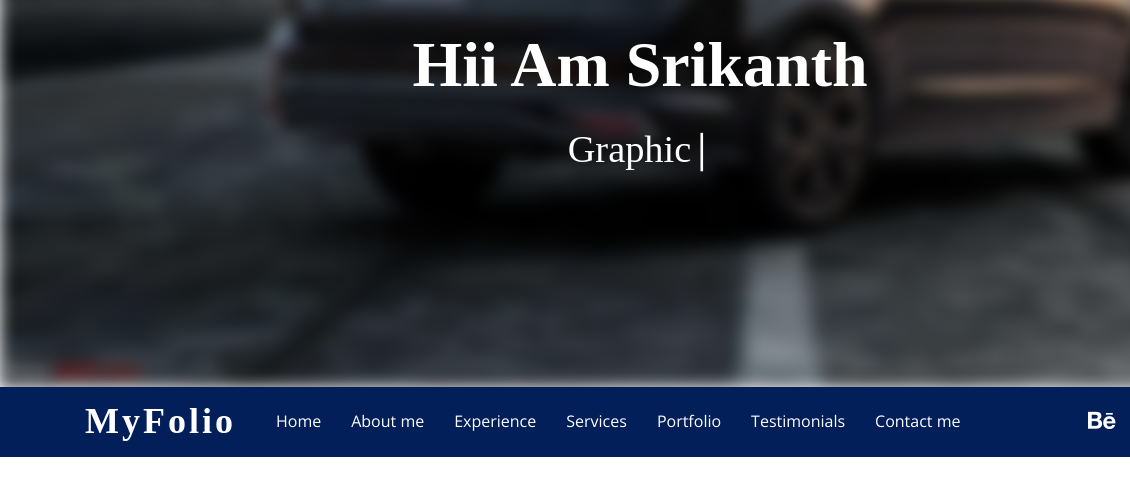
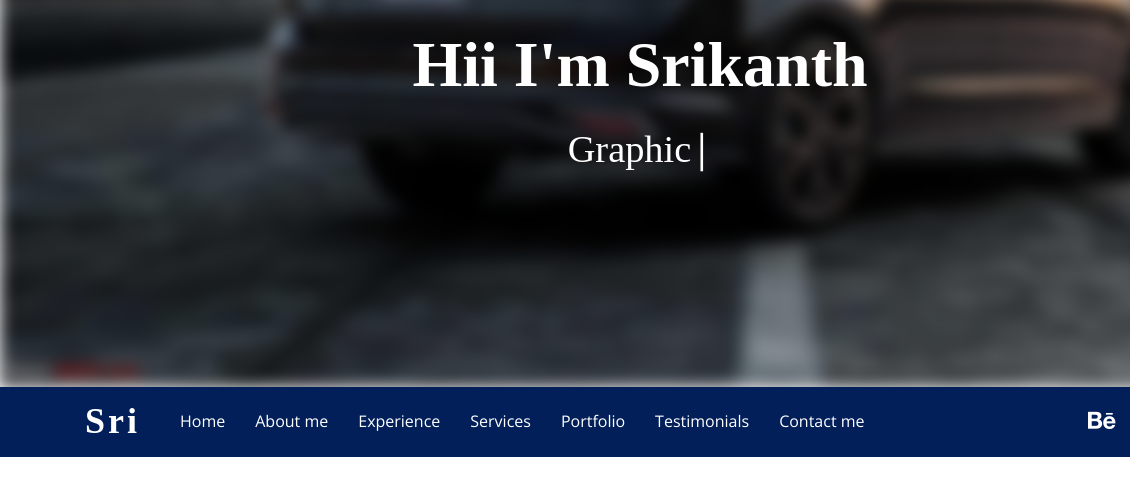
Before and after one commit to SRIKANTH638326/Srikanth_Cv, a plain HTML site: page index.html in a window 1280 px wide. Shown: the part 413-904 px from the top of the page, 0-1130 px from the left. Drawn offline with nearby package versions, Linux system fonts and the light colour scheme; a web font is replaced by a local one.

Commit message:
feat: title name change

```diff
--- a/index.html
+++ b/index.html
@@ -3,7 +3,7 @@
 
 <head>
     <meta charset="utf-8">
-    <title>MyFolio - Portfolio HTML Template</title>
+    <title>Srikanth Portfolio</title>
     <meta content="width=device-width, initial-scale=1.0" name="viewport">
     <meta content="Portfolio HTML Template" name="keywords">
     <meta content="Portfolio HTML Template" name="description">
@@ -34,7 +34,7 @@
                 </div>
 
                 <div class="col-md-12">
-                    <h1>Hii Am Srikanth</h1>
+                    <h1>Hii I'm Srikanth</h1>
                 </div>
 
                 <div class="col-md-12">
@@ -51,7 +51,7 @@
         <div class="container">
 
             <div class="logo pull-left">
-                <h1><a href="index.html">MyFolio</a></h1>
+                <h1><a href="index.html">Sri</a></h1>
             </div>
 
             <nav id="nav-menu-container">
```
